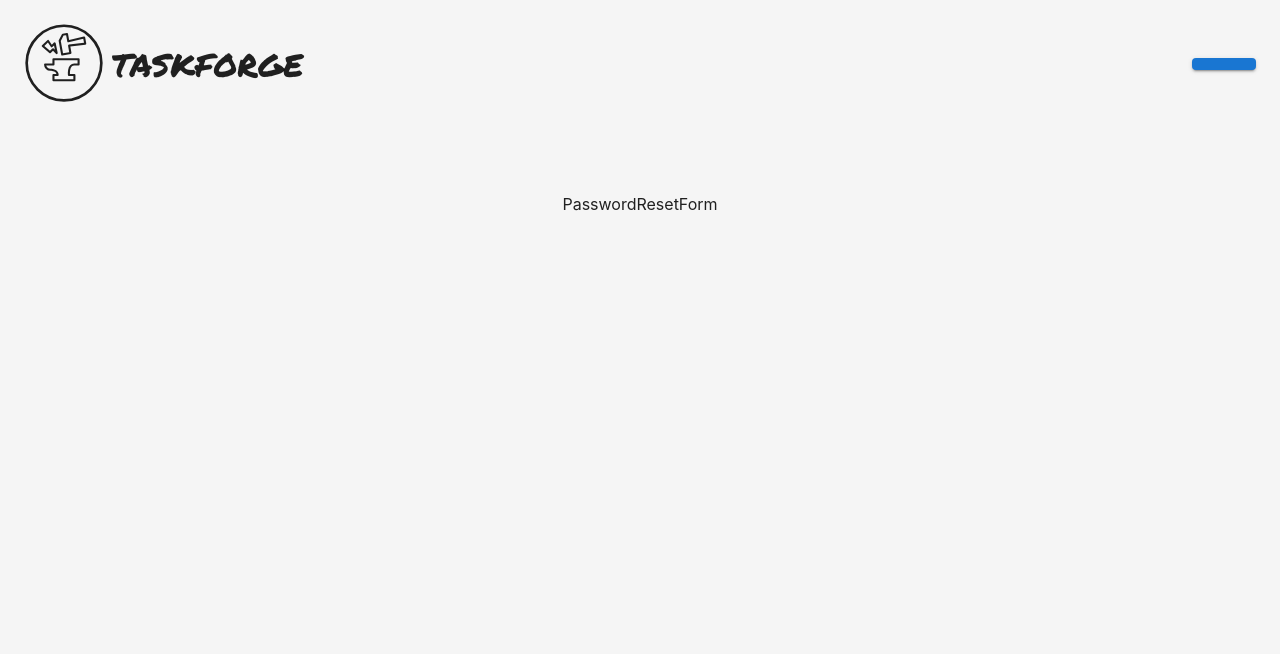
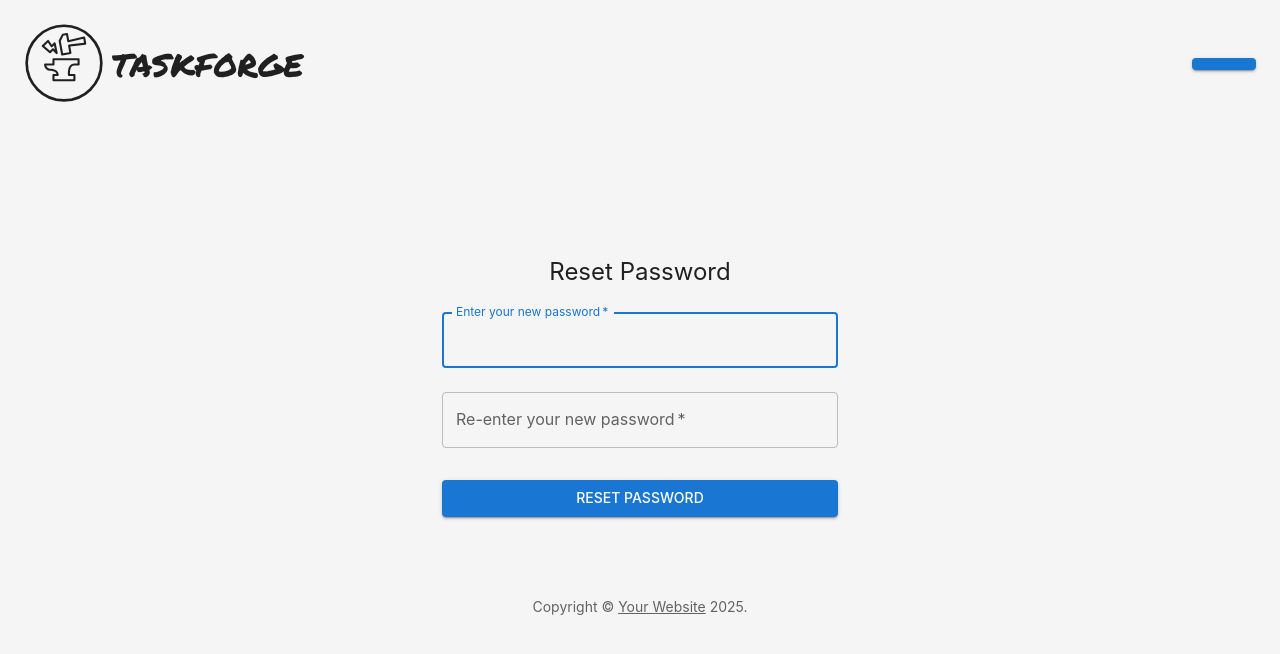
Before and after one commit to jplante01/task_forge, a React (Vite) app: page /reset-password in a window 1280 px wide. Shown: the top 654 px of the page. Built offline with nearby package versions, Linux system fonts and the light colour scheme; no server answers.

Commit message:
Begin implementing PasswordResetForm

```diff
--- a/src/components/PasswordResetForm.jsx
+++ b/src/components/PasswordResetForm.jsx
@@ -1,5 +1,95 @@
-import React from "react";
+import * as React from "react";
+import { useState } from "react";
+import Button from "@mui/material/Button";
+import TextField from "@mui/material/TextField";
+import Link from "@mui/material/Link";
+import Box from "@mui/material/Box";
+import Typography from "@mui/material/Typography";
+import Container from "@mui/material/Container";
+import { useAuth } from "../contexts/AuthContext";
+
+function Copyright(props) {
+  return (
+    <Typography
+      variant="body2"
+      color="text.secondary"
+      align="center"
+      {...props}
+    >
+      {"Copyright © "}
+      <Link color="inherit" href="https://mui.com/">
+        Your Website
+      </Link>{" "}
+      {new Date().getFullYear()}
+      {"."}
+    </Typography>
+  );
+}
 
 export default function PasswordResetForm() {
-  return <div>PasswordResetForm</div>;
+  const { resetPassword } = useAuth();
+  const [error, setError] = useState(null);
+
+  const handleSubmit = (event) => {
+    event.preventDefault();
+    const data = new FormData(event.currentTarget);
+    const password1 = data.get("password-1");
+    const password2 = data.get("password-2");
+    if (password1 !== password2) {
+      setError("Passwords do not match");
+    } else {
+      resetPassword(password1);
+      setError(null);
+    }
+  };
+
+  return (
+    <Container component="main" maxWidth="xs">
+      <Box
+        sx={{
+          marginTop: 8,
+          display: "flex",
+          flexDirection: "column",
+          alignItems: "center",
+        }}
+      >
+        <Typography component="h1" variant="h5">
+          Reset Password{" "}
+        </Typography>
+        <Box component="form" onSubmit={handleSubmit} noValidate sx={{ mt: 1 }}>
+          <TextField
+            margin="normal"
+            required
+            fullWidth
+            type="password"
+            id="password-1"
+            label="Enter your new password"
+            name="email"
+            // autoComplete="email"
+            autoFocus
+          />
+          <TextField
+            margin="normal"
+            required
+            fullWidth
+            name="password"
+            label="Re-enter your new password"
+            type="password"
+            id="password-2"
+            // autoComplete="current-password"
+          />
+
+          <Button
+            type="submit"
+            fullWidth
+            variant="contained"
+            sx={{ mt: 3, mb: 2 }}
+          >
+            Reset Password{" "}
+          </Button>
+        </Box>
+      </Box>
+      <Copyright sx={{ mt: 8, mb: 4 }} />
+    </Container>
+  );
 }
```
